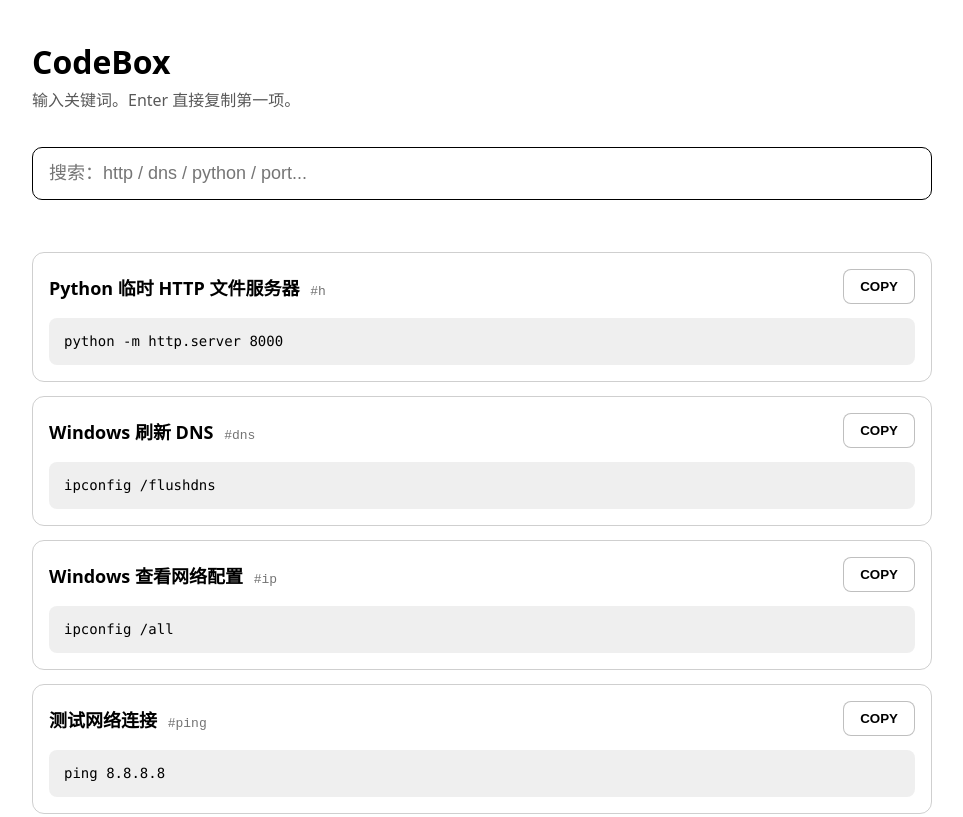
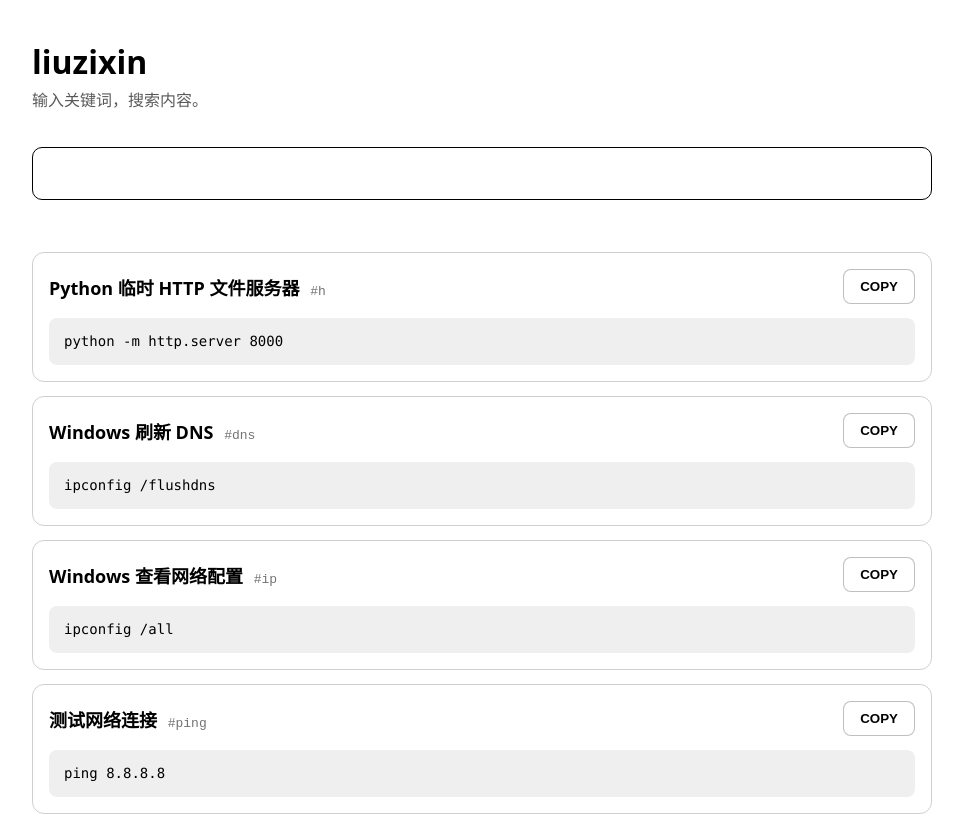
Before and after one commit to aiyingsiwang/aiyingsiwang.github.io, a plain HTML site: page index.html in a window 1280 px wide. Shown: the top 817 px of the page, without its empty margins (158-1121 px from the left). Drawn offline with Linux system fonts and the light colour scheme.

Commit message:
Change heading and update search placeholder text
Updated heading and search prompt text in index.html.

```diff
--- a/index.html
+++ b/index.html
@@ -153,16 +153,15 @@
 
 <main>
 
-    <h1>CodeBox</h1>
+    <h1>liuzixin</h1>
 
     <p class="hint">
-        输入关键词。Enter 直接复制第一项。
+        输入关键词，搜索内容。
     </p>
 
     <input
         id="search"
         type="search"
-        placeholder="搜索：http / dns / python / port..."
         autocomplete="off"
         autofocus
     >
```
